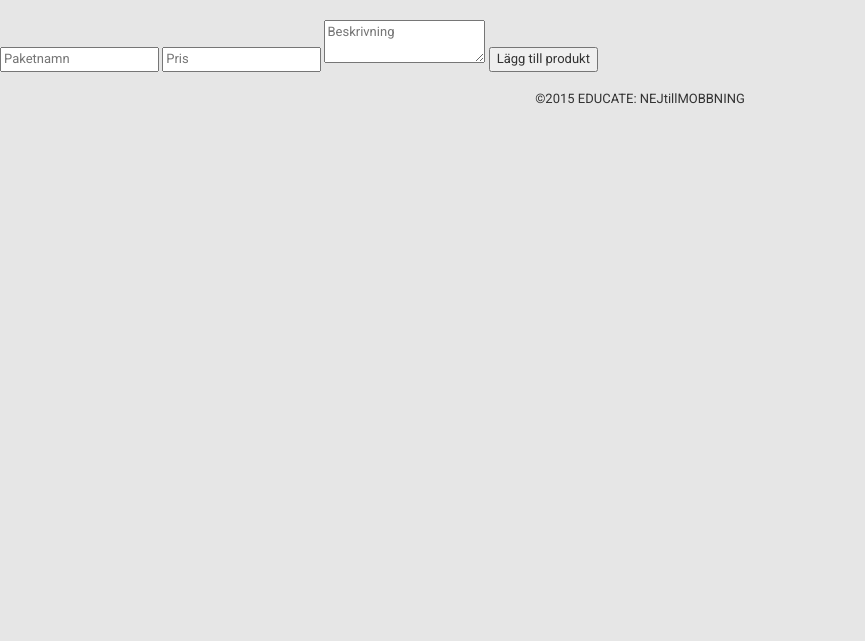
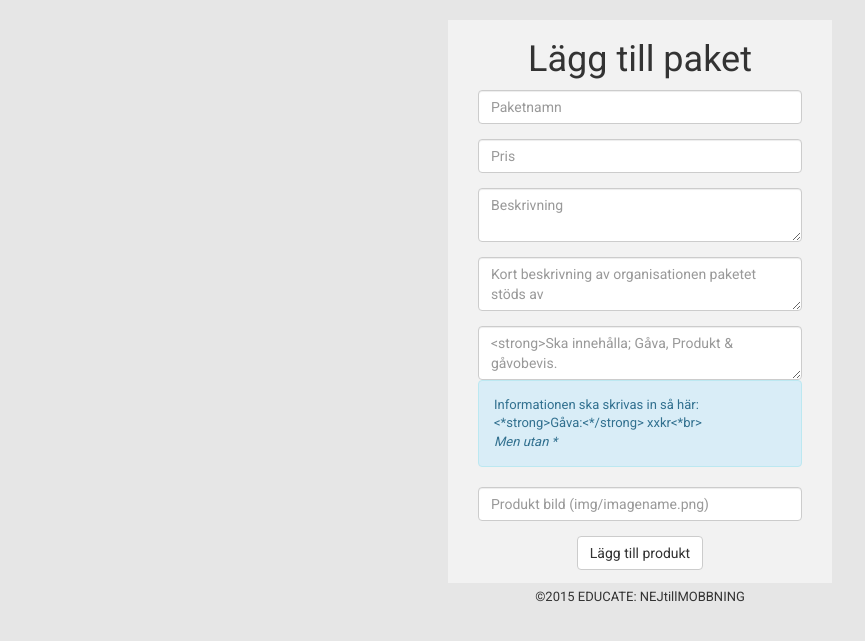
Before and after one commit to dlhagstroem/webbprojekt, a PHP site: page /add_paket.php in a window 1280 px wide. Shown: the part 52-693 px from the top of the page, without its empty margins (0-865 px from the left). Run offline with PHP 8.4, Linux system fonts and the light colour scheme; some libraries are stand-ins or nearby versions.

Commit message:
allt jag gjorde idag

```diff
--- a/add_paket.php
+++ b/add_paket.php
@@ -4,23 +4,58 @@ include('inc/header.php');
 
 	if(isset($_POST['name']) && ($_SESSION['admin']) && $_SESSION['admin'] == true){
 		$query =
-		"INSERT INTO paket(name,price,description)
+		"INSERT INTO paket(name,price,description,orginfo,included,img_src)
 		VALUES ('" .$_POST['name']. "',
 				'" .$_POST['price']. "',
-				'" .$_POST['description']."')";
+				'" .$_POST['description']. "',
+				'" .$_POST['orginfo']. "',
+				'" .$_POST['included']. "',
+				'" .$_POST['img_src']. "')";
 
 
 		$mysqli->query($query);
-		echo 'Produkt har lagts till i databasen';
+		echo '<div class="container" style="width:30% margin-bottom:10px;">
+				<div class="row center-block">
+				<div class="col-lg-12 center-block">
+				<div class="alert alert-success center-block" role="alert">
+					Produkten har nu lagts till i databasen</div>
+				</div>
+				</div>
+				</div>';
 	}
 ?>
 
+<div id="mainstyle" class="container" style="width:30%">
+	<div class="row center-block">
+		<div class="col-lg-12 center-block">
+			<h1 class="text-center">Lägg till paket</h1>
 
-	<form method="post" action="add_paket.php">
-	<input type="text" name="name" placeholder="Paketnamn">
-	<input type="text" name="price" placeholder="Pris">
-	<textarea name="description" placeholder="Beskrivning"></textarea>
-	<input type="submit" Value="Lägg till produkt">
-	</form>
+			<form method="post" action="add_paket.php">
+			<div class="form-group">
+			<input type="text" name="name" class="form-control" placeholder="Paketnamn">
+			</div>
+  			<div class="form-group">
+			<input type="text" name="price" class="form-control" placeholder="Pris">
+			</div>
+  			<div class="form-group">
+			<textarea name="description" class="form-control" placeholder="Beskrivning"></textarea>
+			</div>
+			<div class="form-group">
+			<textarea name="orginfo" class="form-control" placeholder="Kort beskrivning av organisationen paketet stöds av"></textarea>
+			</div>
+			<div class="form-group">
+			<textarea name="included" class="form-control" placeholder="<strong>Ska innehålla; Gåva, Produkt & gåvobevis."></textarea>
+			<div class="alert alert-info" role="alert">Informationen ska skrivas in så här:<br>
+			<*strong>Gåva:<*/strong> xxkr<*br><br><em>Men utan *</em></div>
+			</div>
+			<div class="form-group">
+			<input type="text" name="img_src" class="form-control" placeholder="Produkt bild (img/imagename.png)">
+			</div>
+			<button type="submit" class="btn btn-default center-block">Lägg till produkt</button>
+			</form>
+
+		</div>
+	</div> <!-- row end -->
+</div> <!-- container end -->
 
 <?php include("inc/footer.php"); ?>
```
Also changed, not shown: about.php (+15 -14 lines), edit_paket.php (+7 -2 lines), login.php (+18 -10 lines).
